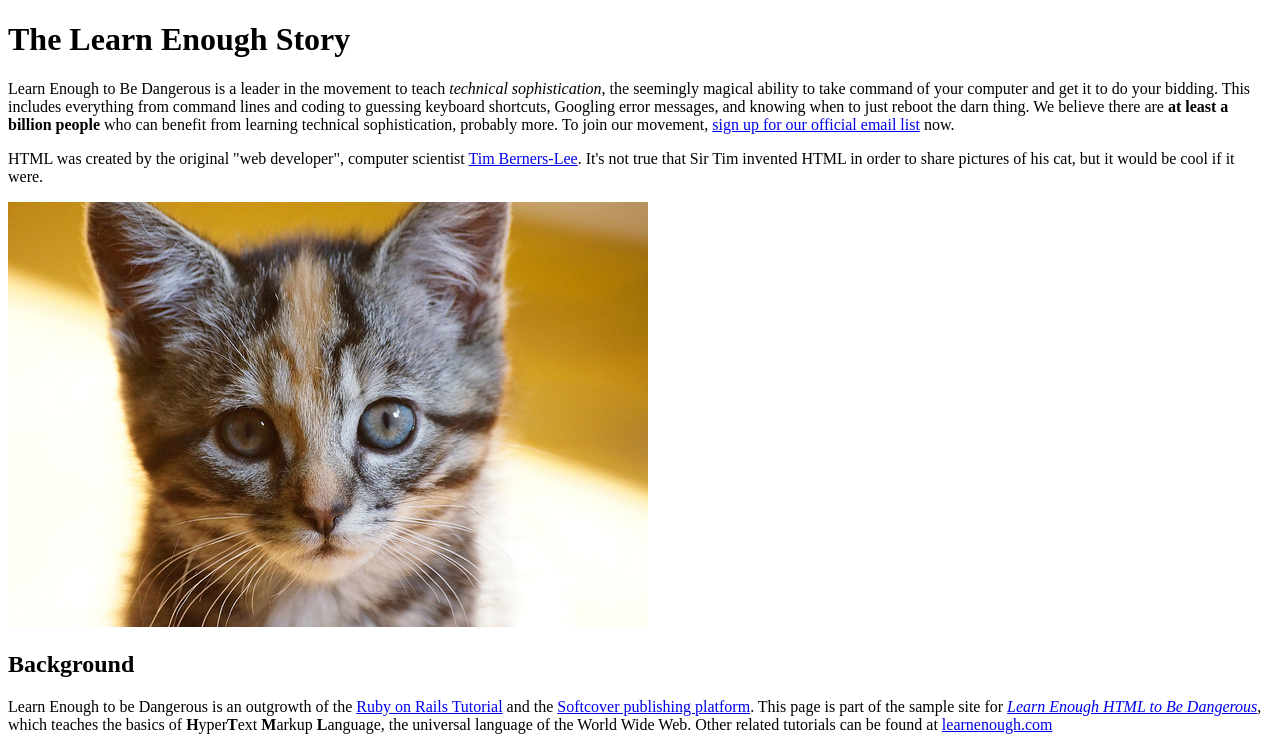
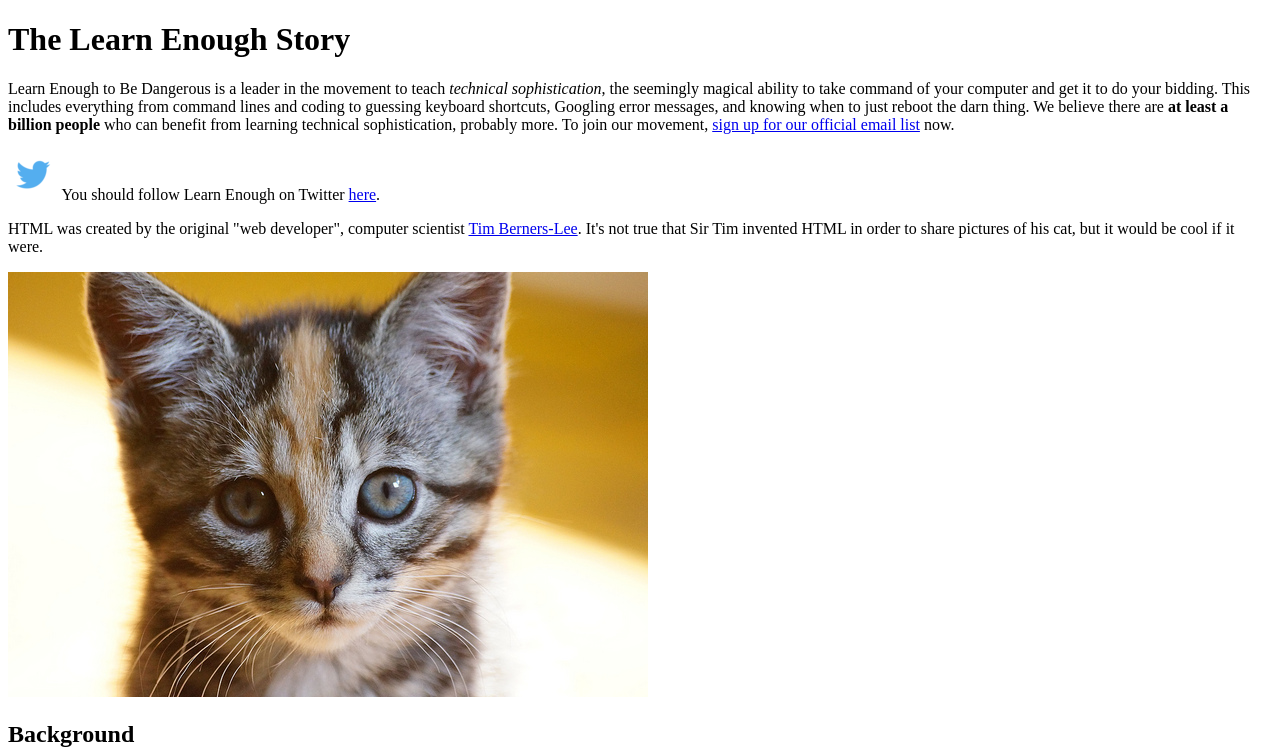
Before and after one commit to Graviole/Sample_website, a plain HTML site: page index.html in a window 1280 px wide. Shown: the top 751 px of the page. Drawn offline with Linux system fonts and the light colour scheme.

Commit message:
Add twitter image and link

```diff
--- a/index.html
+++ b/index.html
@@ -14,10 +14,19 @@
         </p>
 
         <p>
+            <a href="https://twitter.com/learnenough" target="_blank" rel="noopener" style="text-decoration: none;">
+                <img src="images/small_twitter_logo.png" alt="Learn enough twitter">
+            </a>
+            You should follow Learn Enough on Twitter <a href="https://twitter.com/learnenough" target="_blank" rel="noopener">here</a>.
+        </p>
+
+        <p>
             HTML was created by the original "web developer", computer scientist <a href="https://en.wikipedia.org/wiki/Tim_Berners-Lee" target="_blank">Tim Berners-Lee</a>. It's not true that Sir Tim invented HTML in order to share pictures of his cat, but it would be cool if it were.
         </p>
 
-        <a href="https://www.flickr.com/photos/deborah_s_perspective/14144861329"><img src="images/kitten.jpg" alt="An adorable kitten"></a>
+        <a href="https://www.flickr.com/photos/deborah_s_perspective/14144861329">
+            <img src="images/kitten.jpg" alt="An adorable kitten">
+        </a>
 
     <h2>Background</h2>
         <p>
```
Also changed, not shown: images/small_twitter_logo.png (added).
